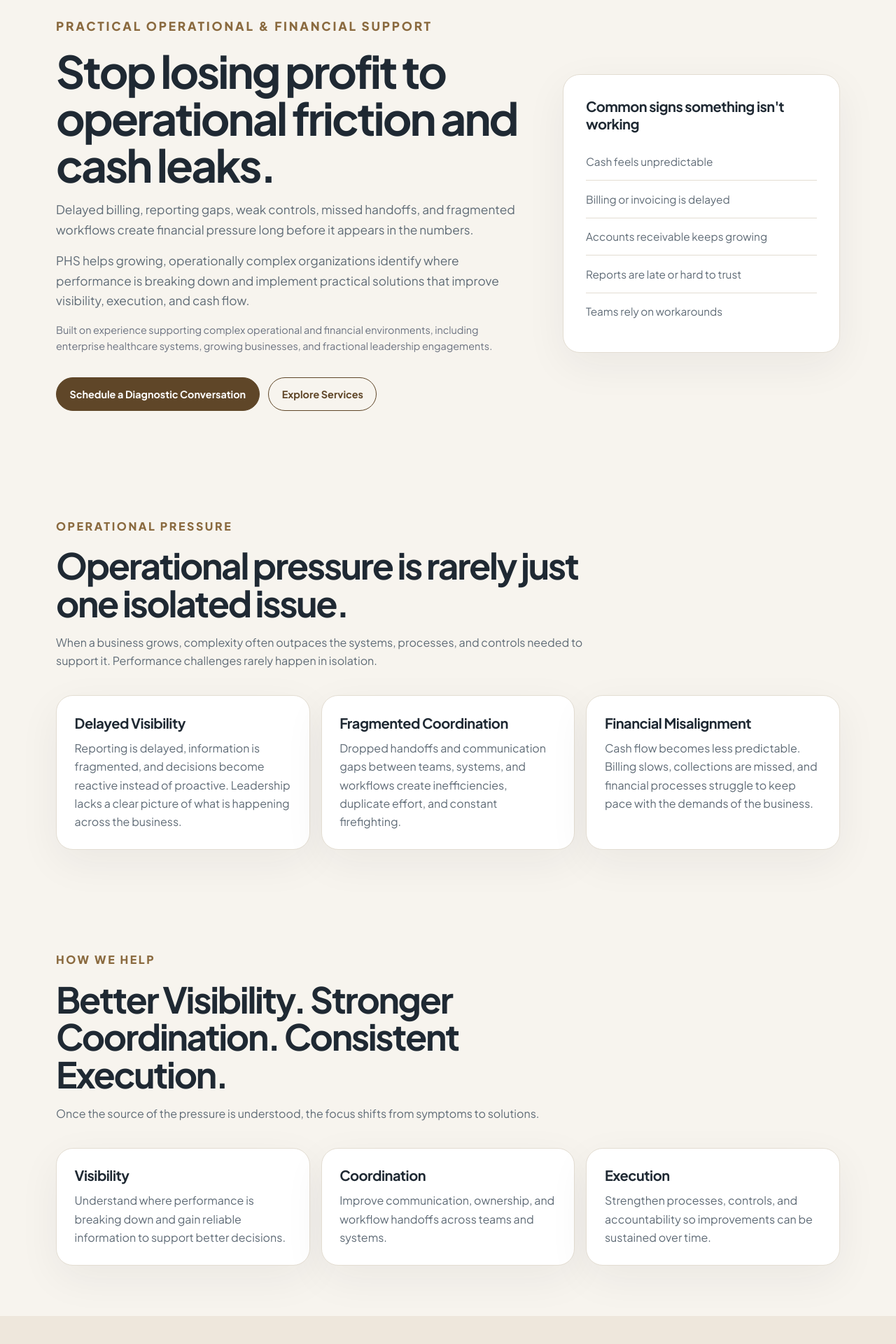
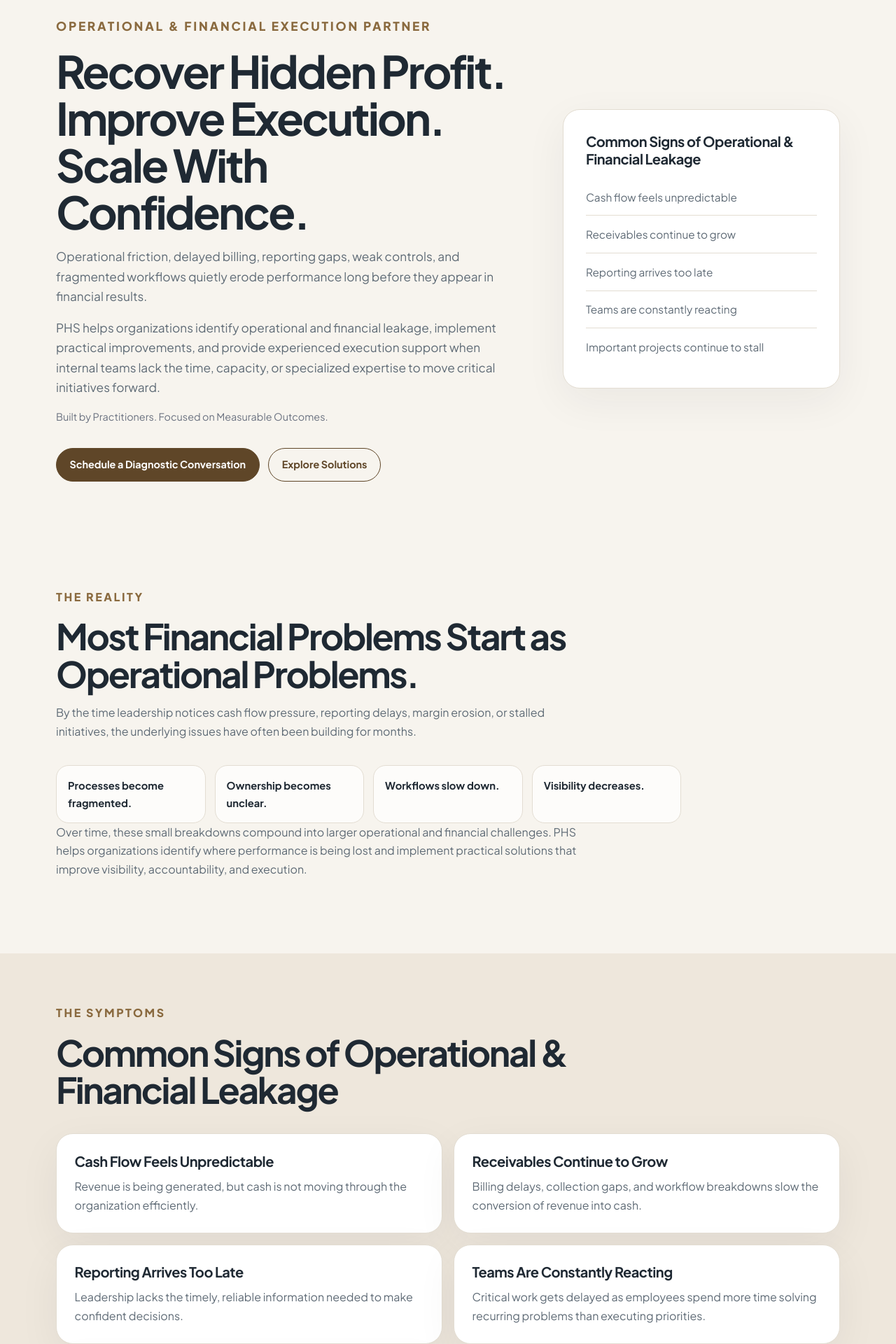
Before and after one commit to pjechete/prosperity-heritage-Advisory-Services, a Next.js app: page / in a window 1280 px wide. Shown: the part 160-2080 px from the top of the page at 70% size. Built offline with nearby package versions, Linux system fonts and the light colour scheme.

Commit message:
Update page.tsx

```diff
--- a/src/app/page.tsx
+++ b/src/app/page.tsx
@@ -2,190 +2,194 @@ import type { Metadata } from 'next'
 import Link from 'next/link'
 
 export const metadata: Metadata = {
-  title: 'Operational & Financial Support | Prosperity Heritage Advisory',
+  title: 'Operational & Financial Execution Partner | Prosperity Heritage Solutions',
   description:
-    'Prosperity Heritage Advisory helps growing organizations improve cash flow, reporting, workflows, accountability, and operational performance.',
+    'Prosperity Heritage Solutions helps organizations recover hidden profit, improve execution, strengthen financial visibility, and scale with confidence.',
   alternates: {
     canonical: 'https://phs-usa.com/',
   },
   openGraph: {
-    title: 'Operational & Financial Support | Prosperity Heritage Advisory',
+    title: 'Operational & Financial Execution Partner | Prosperity Heritage Solutions',
     description:
-      'Practical operational and financial support for growing organizations facing workflow breakdowns, reporting challenges, cash flow pressure, and execution issues.',
+      'Recover hidden profit, improve execution, and scale with confidence through practical operational and financial execution support.',
     url: 'https://phs-usa.com/',
-    siteName: 'Prosperity Heritage Advisory',
+    siteName: 'Prosperity Heritage Solutions',
     type: 'website',
   },
 }
 
-const signs = [
-  'Cash feels unpredictable',
-  'Billing or invoicing is delayed',
-  'Accounts receivable keeps growing',
-  'Reports are late or hard to trust',
-  'Teams rely on workarounds',
-]
-
-const pressureAreas = [
+const leakageSigns = [
   {
-    title: 'Delayed Visibility',
+    title: 'Cash Flow Feels Unpredictable',
     body:
-      'Reporting is delayed, information is fragmented, and decisions become reactive instead of proactive. Leadership lacks a clear picture of what is happening across the business.',
+      'Revenue is being generated, but cash is not moving through the organization efficiently.',
   },
   {
-    title: 'Fragmented Coordination',
+    title: 'Receivables Continue to Grow',
     body:
-      'Dropped handoffs and communication gaps between teams, systems, and workflows create inefficiencies, duplicate effort, and constant firefighting.',
+      'Billing delays, collection gaps, and workflow breakdowns slow the conversion of revenue into cash.',
   },
   {
-    title: 'Financial Misalignment',
+    title: 'Reporting Arrives Too Late',
     body:
-      'Cash flow becomes less predictable. Billing slows, collections are missed, and financial processes struggle to keep pace with the demands of the business.',
+      'Leadership lacks the timely, reliable information needed to make confident decisions.',
+  },
+  {
+    title: 'Teams Are Constantly Reacting',
+    body:
+      'Critical work gets delayed as employees spend more time solving recurring problems than executing priorities.',
+  },
+  {
+    title: 'Important Projects Continue to Stall',
+    body:
+      'The organization knows what needs to happen but lacks the capacity, ownership, or coordination to move initiatives forward.',
   },
 ]
 
-const helpAreas = [
+const solutions = [
   {
-    title: 'Visibility',
+    title: 'Profit Recovery Assessment',
     body:
-      'Understand where performance is breaking down and gain reliable information to support better decisions.',
+      'Identify operational bottlenecks, reporting gaps, revenue leakage, and control weaknesses that are impacting performance.',
   },
   {
-    title: 'Coordination',
+    title: 'Revenue & Cash Flow Performance',
     body:
-      'Improve communication, ownership, and workflow handoffs across teams and systems.',
+      'Improve billing workflows, strengthen collections processes, and accelerate cash flow visibility.',
   },
   {
-    title: 'Execution',
+    title: 'Operational Performance Improvement',
     body:
-      'Strengthen processes, controls, and accountability so improvements can be sustained over time.',
+      'Remove workflow bottlenecks, strengthen accountability, and improve cross-functional execution.',
+  },
+  {
+    title: 'Financial Visibility & Accountability',
+    body:
+      'Improve reporting reliability, eliminate backlogs, and strengthen decision-making visibility.',
+  },
+  {
+    title: 'Interim Leadership & Project Execution',
+    body:
+      'Provide experienced leadership and execution capacity during periods of growth, transition, or organizational change.',
   },
 ]
 
-const supportAreas = [
-  {
-    title: 'Billing, Collections & Cash Flow',
-    body:
-      'Help improve billing, collections, cash visibility, and the processes that affect how revenue turns into cash.',
-  },
-  {
-    title: 'Operations & Workflow Support',
-    body:
-      'Help identify process gaps, improve communication, clarify ownership, and reduce operational bottlenecks.',
-  },
-  {
-    title: 'Financial Reporting & Process Improvement',
-    body:
-      'Help strengthen reporting, reconciliations, financial processes, and day-to-day oversight.',
-  },
-  {
-    title: 'Growth, Change & Special Projects',
-    body:
-      'Provide support during growth, system changes, team transitions, and other operational challenges.',
-  },
+const partnerTypes = [
+  'Fractional CFO Firms',
+  'CPA & Accounting Firms',
+  'Healthcare Advisory Firms',
+  'Fractional COO Practices',
+  'Independent Advisory Firms',
 ]
 
-const industries = [
-  {
-    title: 'Healthcare & Practices',
-    body:
-      'Billing delays, intake gaps, collections pressure, reporting issues, and operational handoffs.',
-  },
-  {
-    title: 'Construction & Field Services',
-    body:
-      'Project billing, job cost visibility, cash timing, approvals, and fragmented workflows.',
-  },
-  {
-    title: 'Logistics & Multi-Location Businesses',
-    body:
-      'Invoicing gaps, system disconnects, operating visibility, margin leakage, and team accountability.',
-  },
-]
-
-const steps = [
-  {
-    number: '1',
-    title: 'Assess',
-    body:
-      'Understand what is happening, where pressure exists, and what is contributing to the problem.',
-  },
-  {
-    number: '2',
-    title: 'Improve',
-    body:
-      'Work alongside your team to address priority issues, strengthen processes, and improve performance.',
-  },
-  {
-    number: '3',
-    title: 'Ongoing Support',
-    body:
-      'Provide flexible support as needed to sustain improvements, navigate change, and address new challenges.',
-  },
+const partnerSupport = [
+  'Operational Assessments',
+  'Accounting & Reporting Cleanups',
+  'Revenue Cycle Improvement',
+  'Workflow Optimization',
+  'Project Execution Support',
+  'Process Documentation & SOP Development',
 ]
 
 export default function HomePage() {
   return (
     <main>
+      {/* HERO SECTION */}
       <section className="mock-hero">
         <div className="mock-container mock-hero-grid">
           <div>
-            <p className="mock-eyebrow">Practical Operational & Financial Support</p>
-            <h1>Stop losing profit to operational friction and cash leaks.</h1>
+            <p className="mock-eyebrow">Operational & Financial Execution Partner</p>
+
+            <h1>Recover Hidden Profit. Improve Execution. Scale With Confidence.</h1>
 
             <p>
-              Delayed billing, reporting gaps, weak controls, missed handoffs,
-              and fragmented workflows create financial pressure long before it
-              appears in the numbers.
+              Operational friction, delayed billing, reporting gaps, weak controls, and
+              fragmented workflows quietly erode performance long before they appear in
+              financial results.
             </p>
 
             <p>
-              PHS helps growing, operationally complex organizations identify
-              where performance is breaking down and implement practical
-              solutions that improve visibility, execution, and cash flow.
+              PHS helps organizations identify operational and financial leakage, implement
+              practical improvements, and provide experienced execution support when internal
+              teams lack the time, capacity, or specialized expertise to move critical
+              initiatives forward.
             </p>
 
             <p className="mock-credibility">
-              Built on experience supporting complex operational and financial
-              environments, including enterprise healthcare systems, growing
-              businesses, and fractional leadership engagements.
+              Built by Practitioners. Focused on Measurable Outcomes.
             </p>
 
             <div className="mock-actions">
               <Link href="/contact" className="mock-btn">
                 Schedule a Diagnostic Conversation
               </Link>
-              <Link href="/services" className="mock-btn mock-btn-secondary">
-                Explore Services
+
+              <Link href="/solutions" className="mock-btn mock-btn-secondary">
+                Explore Solutions
               </Link>
             </div>
           </div>
 
           <aside className="mock-hero-card">
-            <h3>Common signs something isn&apos;t working</h3>
+            <h3>Common Signs of Operational & Financial Leakage</h3>
             <ul className="mock-checklist">
-              {signs.map((item) => (
-                <li key={item}>{item}</li>
-              ))}
+              <li>Cash flow feels unpredictable</li>
+              <li>Receivables continue to grow</li>
+              <li>Reporting arrives too late</li>
+              <li>Teams are constantly reacting</li>
+              <li>Important projects continue to stall</li>
             </ul>
           </aside>
         </div>
       </section>
 
+      {/* REALITY SECTION */}
       <section className="mock-section">
         <div className="mock-container">
           <div className="mock-section-header">
-            <p className="mock-eyebrow">Operational Pressure</p>
-            <h2>Operational pressure is rarely just one isolated issue.</h2>
+            <p className="mock-eyebrow">The Reality</p>
+            <h2>Most Financial Problems Start as Operational Problems.</h2>
             <p>
-              When a business grows, complexity often outpaces the systems,
-              processes, and controls needed to support it. Performance
-              challenges rarely happen in isolation.
+              By the time leadership notices cash flow pressure, reporting delays, margin
+              erosion, or stalled initiatives, the underlying issues have often been building
+              for months.
             </p>
           </div>
 
-          <div className="mock-grid-3">
-            {pressureAreas.map((item) => (
+          <div className="mock-issue-list">
+            {[
+              'Processes become fragmented.',
+              'Ownership becomes unclear.',
+              'Workflows slow down.',
+              'Visibility decreases.',
+            ].map((item) => (
+              <div className="mock-issue" key={item}>
+                {item}
+              </div>
+            ))}
+          </div>
+
+          <div className="mock-section-header">
+            <p>
+              Over time, these small breakdowns compound into larger operational and
+              financial challenges. PHS helps organizations identify where performance is
+              being lost and implement practical solutions that improve visibility,
+              accountability, and execution.
+            </p>
+          </div>
+        </div>
+      </section>
+
+      {/* SYMPTOMS */}
+      <section className="mock-section mock-section-soft">
+        <div className="mock-container">
+          <div className="mock-section-header">
+            <p className="mock-eyebrow">The Symptoms</p>
+            <h2>Common Signs of Operational & Financial Leakage</h2>
+          </div>
+
+          <div className="mock-grid-2">
+            {leakageSigns.map((item) => (
               <article className="mock-card" key={item.title}>
                 <h3>{item.title}</h3>
                 <p>{item.body}</p>
@@ -195,132 +199,118 @@ export default function HomePage() {
         </div>
       </section>
 
+      {/* DIRECT SOLUTIONS OVERVIEW */}
       <section className="mock-section">
         <div className="mock-container">
           <div className="mock-section-header">
-            <p className="mock-eyebrow">How We Help</p>
-            <h2>Better Visibility. Stronger Coordination. Consistent Execution.</h2>
-            <p>
-              Once the source of the pressure is understood, the focus shifts
-              from symptoms to solutions.
-            </p>
+            <p className="mock-eyebrow">Direct Solutions Overview</p>
+            <h2>How We Help</h2>
           </div>
 
-          <div className="mock-grid-3">
-            {helpAreas.map((item) => (
+          <div className="mock-grid-2">
+            {solutions.map((item) => (
               <article className="mock-card" key={item.title}>
                 <h3>{item.title}</h3>
                 <p>{item.body}</p>
               </article>
             ))}
           </div>
-        </div>
-      </section>
 
-      <section className="mock-section mock-section-soft">
-        <div className="mock-container">
-          <div className="mock-section-header">
-            <p className="mock-eyebrow">The Executive Reality</p>
-            <h2>The visible problem is often only the symptom.</h2>
-            <p>
-              By the time financial pressure appears, the underlying operational
-              issues may have been building for months.
-            </p>
-          </div>
-
-          <div className="mock-issue-list">
-            {[
-              'Delayed billing',
-              'Growing receivables',
-              'Reporting delays',
-              'Missed handoffs',
-              'Unclear ownership',
-            ].map((item) => (
-              <div className="mock-issue" key={item}>
-                {item}
-              </div>
-            ))}
+          <div className="mock-actions mock-actions-center">
+            <Link href="/solutions" className="mock-btn">
+              Explore Solutions
+            </Link>
           </div>
         </div>
       </section>
 
-      <section className="mock-section">
+      {/* PARTNERSHIP CHANNEL */}
+      <section className="mock-section mock-dark">
         <div className="mock-container">
           <div className="mock-section-header">
-            <p className="mock-eyebrow">Common Areas We Support</p>
-            <h2>
-              Practical support for the operational and financial challenges
-              that affect day-to-day performance.
-            </h2>
+            <p className="mock-eyebrow">Partnership Channel</p>
+            <h2>The Execution Arm for Advisory Firms</h2>
             <p>
-              We work alongside organizations to address problems, strengthen
-              processes, and support better outcomes.
+              Many advisory firms identify exactly what their clients need to do. The
+              challenge begins when the client lacks the internal capacity, project
+              leadership, or operational resources required to execute the strategy.
+            </p>
+            <p>
+              PHS serves as an extension of your delivery team, helping clients move from
+              high-level recommendations to measurable results.
             </p>
           </div>
 
           <div className="mock-grid-2">
-            {supportAreas.map((item) => (
-              <article className="mock-card" key={item.title}>
-                <h3>{item.title}</h3>
-                <p>{item.body}</p>
-              </article>
-            ))}
+            <article className="mock-card mock-dark-card">
+              <h3>Who We Support</h3>
+              <ul className="mock-checklist">
+                {partnerTypes.map((item) => (
+                  <li key={item}>{item}</li>
+                ))}
+              </ul>
+            </article>
+
+            <article className="mock-card mock-dark-card">
+              <h3>How We Help Partners</h3>
+              <ul className="mock-checklist">
+                {partnerSupport.map((item) => (
+                  <li key={item}>{item}</li>
+                ))}
+              </ul>
+            </article>
+          </div>
+
+          <div className="mock-section-header">
+            <p>
+              We do not replace your advisory relationship. We help strengthen it.
+            </p>
+          </div>
+
+          <div className="mock-actions mock-actions-center">
+            <Link href="/partnerships" className="mock-btn">
+              Explore Partnerships
+            </Link>
           </div>
         </div>
       </section>
 
-      <section className="mock-section mock-dark">
+      {/* CORE DIFFERENTIATOR */}
+      <section className="mock-section">
         <div className="mock-container">
           <div className="mock-section-header">
-            <p className="mock-eyebrow">Who We Work With</p>
-            <h2>Built for growing, operationally complex businesses.</h2>
+            <p className="mock-eyebrow">The Core Differentiator</p>
+            <h2>Why PHS</h2>
             <p>
-              The language changes by industry, but the underlying problem is
-              often the same: revenue, operations, reporting, and accountability
-              are not moving together.
+              Many firms stop after delivering recommendations. PHS was built to help
+              organizations execute.
             </p>
-          </div>
-
-          <div className="mock-grid-3">
-            {industries.map((item) => (
-              <article className="mock-card mock-dark-card" key={item.title}>
-                <h3>{item.title}</h3>
-                <p>{item.body}</p>
-              </article>
-            ))}
+            <p>
+              Our experience spans revenue cycle operations, corporate controllership,
+              financial process improvement, operational performance initiatives, project
+              execution, and organizational change.
+            </p>
+            <p>
+              We understand how operational friction becomes financial pressure because we
+              have managed both sides of the equation. More importantly, we understand what
+              it takes to fix it.
+            </p>
           </div>
         </div>
       </section>
 
-      <section className="mock-section">
-        <div className="mock-container">
-          <div className="mock-section-header">
-            <p className="mock-eyebrow">How We Engage</p>
-            <h2>Assess. Improve. Ongoing Support.</h2>
-            <p>
-              We begin by understanding what is happening, help improve what
-              matters most, and provide ongoing support when needed.
-            </p>
-          </div>
-
-          <div className="mock-steps">
-            {steps.map((step) => (
-              <article className="mock-card" key={step.title}>
-                <div className="mock-step-number">{step.number}</div>
-                <h3>{step.title}</h3>
-                <p>{step.body}</p>
-              </article>
-            ))}
-          </div>
-        </div>
-      </section>
-
+      {/* FINAL CTA */}
       <section className="mock-cta">
         <div className="mock-container">
-          <h2>Let&apos;s identify where performance is breaking down.</h2>
+          <h2>Let&apos;s Start With the Challenge.</h2>
           <p>
-            Start with a focused conversation about the operational or financial
-            pressure your organization is facing.
+            Whether the issue involves cash flow, reporting, workflow bottlenecks, project
+            execution, leadership transitions, or operational performance, the first step is
+            understanding where value is being lost.
+          </p>
+          <p>
+            Let&apos;s have a practical conversation about what is creating pressure inside
+            your organization and what can be done to address it.
           </p>
           <Link href="/contact" className="mock-btn">
             Schedule a Diagnostic Conversation
```
